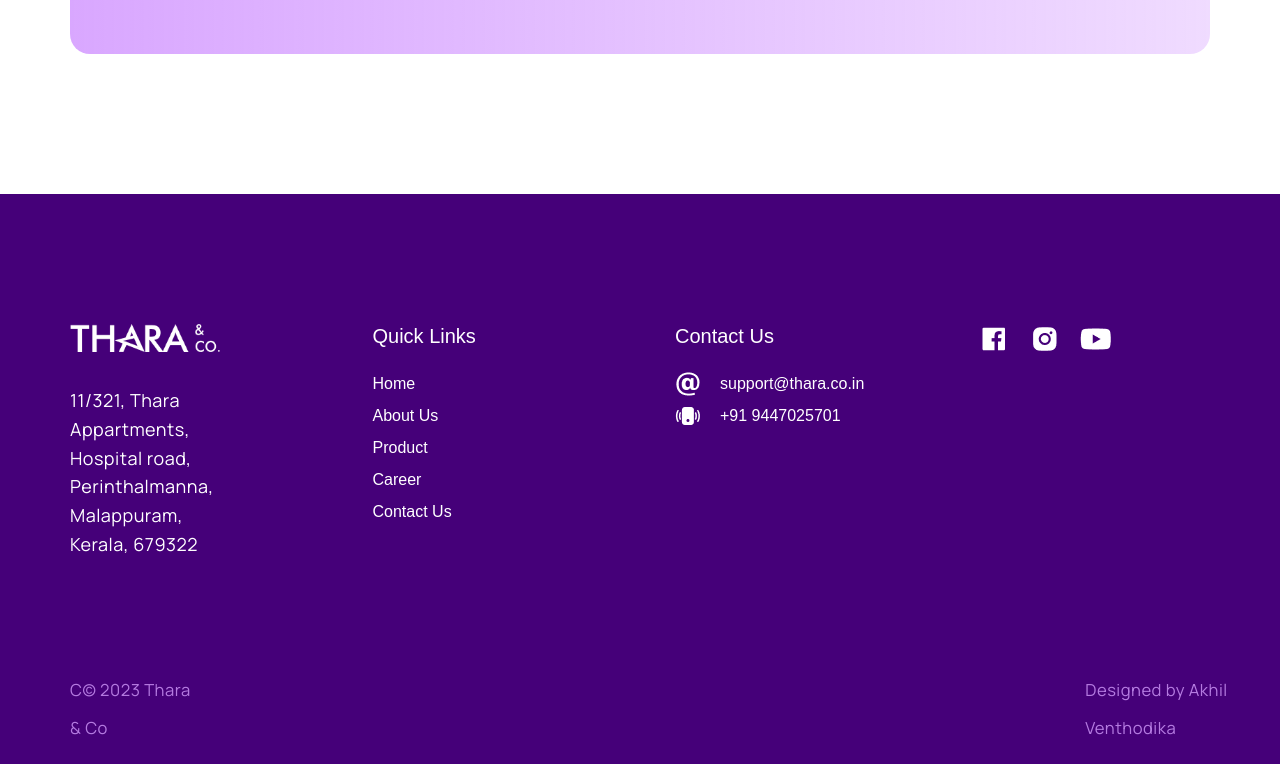
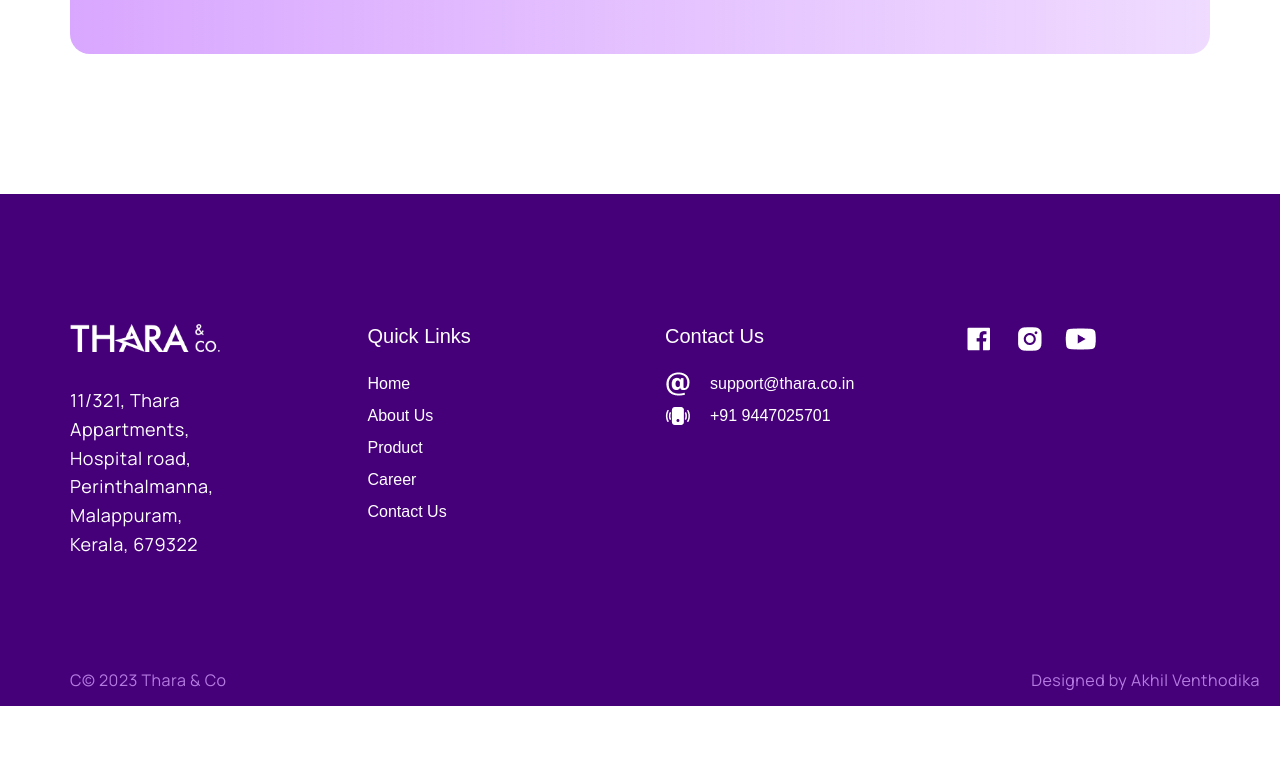
Before and after one commit to ll00lll00l0l/tharafrontend, a React (Create React App) app: page / in a window 1280 px wide. Shown: the part 3630-4394 px from the top of the page. After the commit the page ends 4336 px from the top, so only its background shows below. Built offline with nearby package versions, Linux system fonts and the light colour scheme.

Commit message:
compare ui with site

```diff
--- a/src/components/Footer.js
+++ b/src/components/Footer.js
@@ -10,12 +10,12 @@ import youtube from '../assets/img/youtube.png';
 
 
 const FooterWrapper = styled.footer`
-  padding: 100px 0px 0;
+  padding: 100px 20px 0px 0px;
   background-color: #450079;
   color: #fff;
   position: relative;
-  @media (max-width: 768px) {
-    padding: 70px 0px 0;
+  @media (max-width: 1040px) {
+    padding: 70px 10px 0;
   }
 `;
 
@@ -121,29 +121,20 @@ const SocialIcons = styled.div`
 `;
 
 const Attribution = styled.div`
-  span {
   display: flex;
-    gap: 882px;
-  }
+  justify-content:space-between;
   p {
     color: #B57BE1;
     font-family: Manrope;
-      font-size:clamp(12px,1.3vw,18px);
+    font-size: clamp(0.75rem, 1.3vw, 1rem); /* Use clamp for responsive font-size */
     font-style: normal;
     font-weight: 400;
-      line-height: 38.4px;
+    line-height: 1.2; /* Use unitless value for line-height for better responsiveness */
     letter-spacing: 0.5px;
-    }
-
-
-  @media (max-width: 768px) {
-    span {
-      gap: 16px;
-      justify-content:center;
-    }
-
+    white-space: nowrap;
   }
 `;
+
 
 function Footer() {
   return (
@@ -190,8 +181,8 @@ function Footer() {
           </Row>
         </FrameWork>
         <Attribution>
-          <span><p>C© 2023 Thara & Co</p>
-          <p>Designed by Akhil Venthodika</p></span>
+          <p>C© 2023 Thara & Co</p>
+          <p>Designed by Akhil Venthodika</p>
         </Attribution>
       </FooterBody>
     </FooterWrapper>
--- a/src/components/Ourhq.js
+++ b/src/components/Ourhq.js
@@ -22,6 +22,8 @@ h2 {
   font-weight: 600;
   line-height: 38.4px;
   letter-spacing: 0.5px;
+  text-wrap: balance;
+
 }
 
 p {
@@ -62,8 +64,8 @@ const Ourhq = () => {
     <Outdiv className="container-fluid">
       <Div className='row '>
         <Innerdiv className='col-6'>
-          <h2 className='text-dark font-weight-bold'>Our HQ</h2>
-          <p className='text-dark font-family-Sora font-size-50 font-weight-600 line-height-38.4px letter-spacing-0.5px'>
+          <h2 className=''>Our HQ</h2>
+          <p>
             Thara Trading CoSree Complex,
             Near HDFC Bank Calicut Road,
             Perinthalmanna,Malappuram
```
Lines whose indentation alone changed are shown as unchanged.
